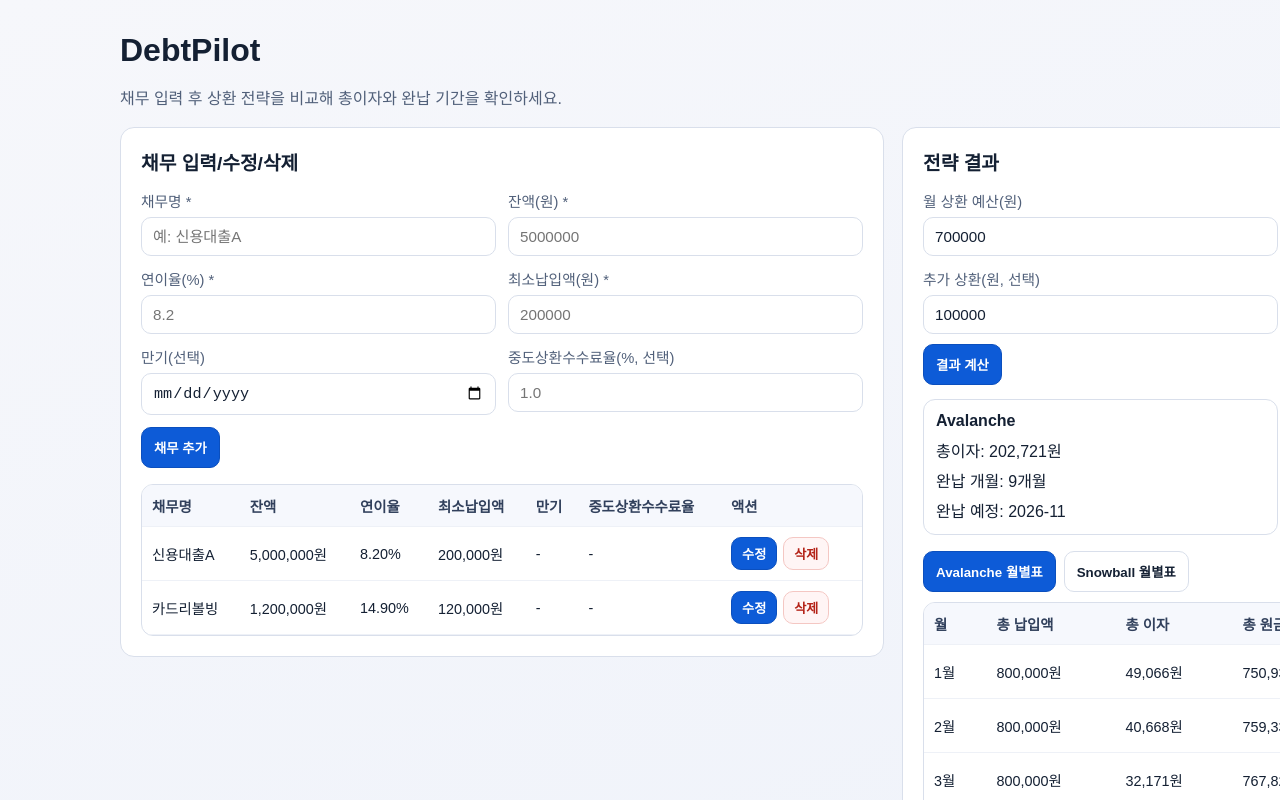
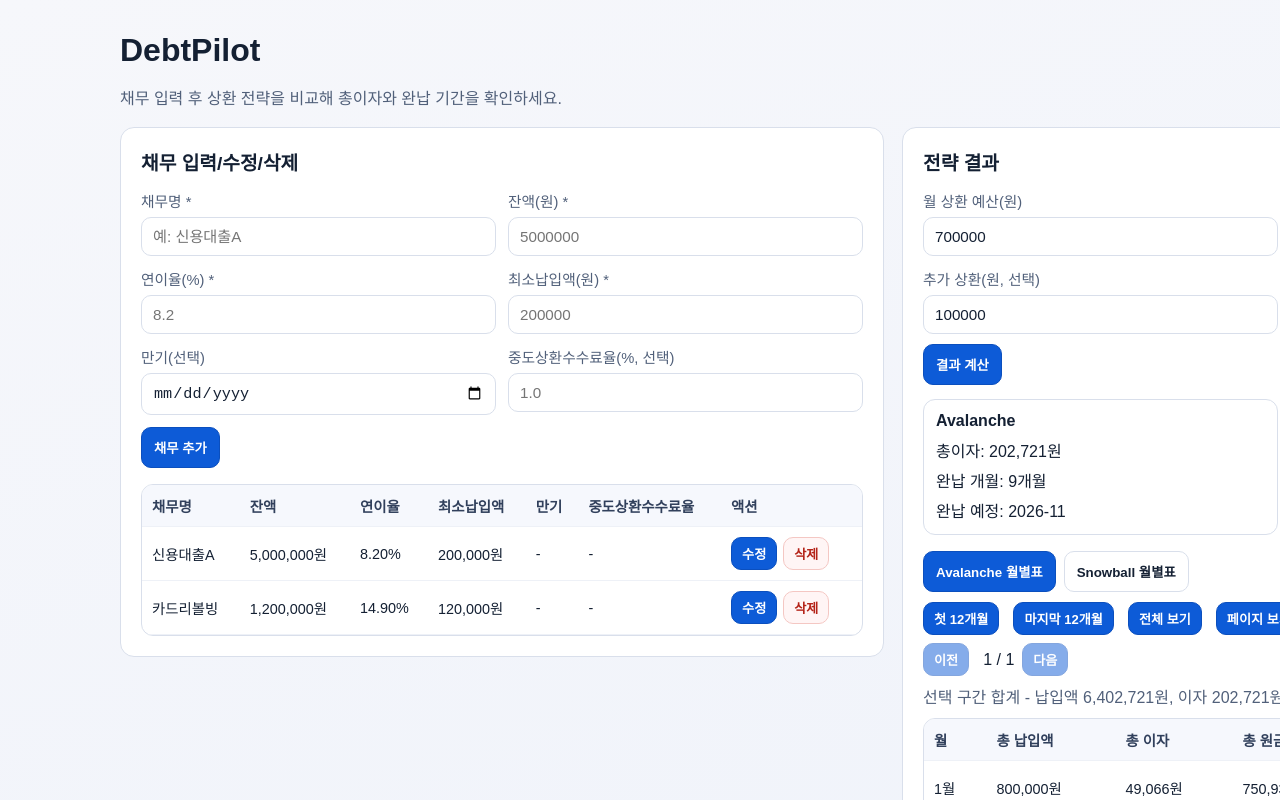
Before and after one commit to asusikai/loan-debt-planner, a Next.js app: page / in a window 1280 px wide. Both pictures are taken after a click on the button "결과 계산". Shown: the top 800 px of the page. Built offline with nearby package versions, Linux system fonts and the light colour scheme.

Commit message:
feat(ui): 월별표 페이지네이션과 구간 선택 탐색 추가

```diff
--- a/src/app/components/payment-table.tsx
+++ b/src/app/components/payment-table.tsx
@@ -15,12 +15,18 @@ type MonthlyGroup = {
   endingBalance: number;
 };
 
+type RangeMode = "paged" | "first12" | "last12" | "all";
+
+const PAGE_SIZE = 12;
+
 function toCurrency(value: number): string {
   return `${value.toLocaleString("ko-KR")}원`;
 }
 
 export function PaymentTable({ monthlyPlans }: PaymentTableProps) {
   const [expandedMonths, setExpandedMonths] = useState<Record<number, boolean>>({});
+  const [rangeMode, setRangeMode] = useState<RangeMode>("paged");
+  const [currentPage, setCurrentPage] = useState(1);
 
   const monthlyGroups = useMemo<MonthlyGroup[]>(() => {
     const grouped = new Map<number, MonthlyPlanItem[]>();
@@ -44,13 +50,79 @@ export function PaymentTable({ monthlyPlans }: PaymentTableProps) {
   }, [monthlyPlans]);
 
   const lastMonth = monthlyGroups.at(-1)?.monthIndex;
+  const totalPages = Math.max(1, Math.ceil(monthlyGroups.length / PAGE_SIZE));
+
+  const visibleGroups = useMemo(() => {
+    if (rangeMode === "first12") {
+      return monthlyGroups.slice(0, PAGE_SIZE);
+    }
+
+    if (rangeMode === "last12") {
+      return monthlyGroups.slice(Math.max(0, monthlyGroups.length - PAGE_SIZE));
+    }
+
+    if (rangeMode === "all") {
+      return monthlyGroups;
+    }
+
+    const safePage = Math.min(currentPage, totalPages);
+    const start = (safePage - 1) * PAGE_SIZE;
+    return monthlyGroups.slice(start, start + PAGE_SIZE);
+  }, [rangeMode, monthlyGroups, currentPage, totalPages]);
+
+  const visibleInterestTotal = visibleGroups.reduce((sum, group) => sum + group.totalInterest, 0);
+  const visiblePaymentTotal = visibleGroups.reduce((sum, group) => sum + group.totalPayment, 0);
 
   if (monthlyGroups.length === 0) {
     return <p className="muted">표시할 월별 상환 데이터가 없습니다.</p>;
   }
 
   return (
-    <div className="table-wrap">
+    <>
+      <nav className="payment-pagination" aria-label="월별표 탐색">
+        <div className="range-actions">
+          <button type="button" className="small" onClick={() => setRangeMode("first12")}>
+            첫 12개월
+          </button>
+          <button type="button" className="small" onClick={() => setRangeMode("last12")}>
+            마지막 12개월
+          </button>
+          <button type="button" className="small" onClick={() => setRangeMode("all")}>
+            전체 보기
+          </button>
+          <button type="button" className="small" onClick={() => setRangeMode("paged")}>
+            페이지 보기
+          </button>
+        </div>
+        {rangeMode === "paged" ? (
+          <div className="page-actions">
+            <button
+              type="button"
+              className="small"
+              onClick={() => setCurrentPage((prev) => Math.max(1, prev - 1))}
+              disabled={currentPage === 1}
+            >
+              이전
+            </button>
+            <span>
+              {currentPage} / {totalPages}
+            </span>
+            <button
+              type="button"
+              className="small"
+              onClick={() => setCurrentPage((prev) => Math.min(totalPages, prev + 1))}
+              disabled={currentPage >= totalPages}
+            >
+              다음
+            </button>
+          </div>
+        ) : null}
+        <p className="muted pagination-summary">
+          선택 구간 합계 - 납입액 {toCurrency(visiblePaymentTotal)}, 이자 {toCurrency(visibleInterestTotal)}
+        </p>
+      </nav>
+
+      <div className="table-wrap">
       <table>
         <thead>
           <tr>
@@ -63,7 +135,7 @@ export function PaymentTable({ monthlyPlans }: PaymentTableProps) {
           </tr>
         </thead>
         <tbody>
-          {monthlyGroups.map((group) => {
+          {visibleGroups.map((group) => {
             const isExpanded = Boolean(expandedMonths[group.monthIndex]);
             const isFinalMonth = group.monthIndex === lastMonth;
 
@@ -122,6 +194,7 @@ export function PaymentTable({ monthlyPlans }: PaymentTableProps) {
           })}
         </tbody>
       </table>
-    </div>
+      </div>
+    </>
   );
 }
--- a/src/app/globals.css
+++ b/src/app/globals.css
@@ -256,6 +256,24 @@ table {
   background: #edfdf3;
 }
 
+.payment-pagination {
+  margin-top: 10px;
+  display: grid;
+  gap: 8px;
+}
+
+.range-actions,
+.page-actions {
+  display: flex;
+  flex-wrap: wrap;
+  gap: 8px;
+  align-items: center;
+}
+
+.pagination-summary {
+  margin: 0;
+}
+
 th,
 td {
   padding: 10px;
```
